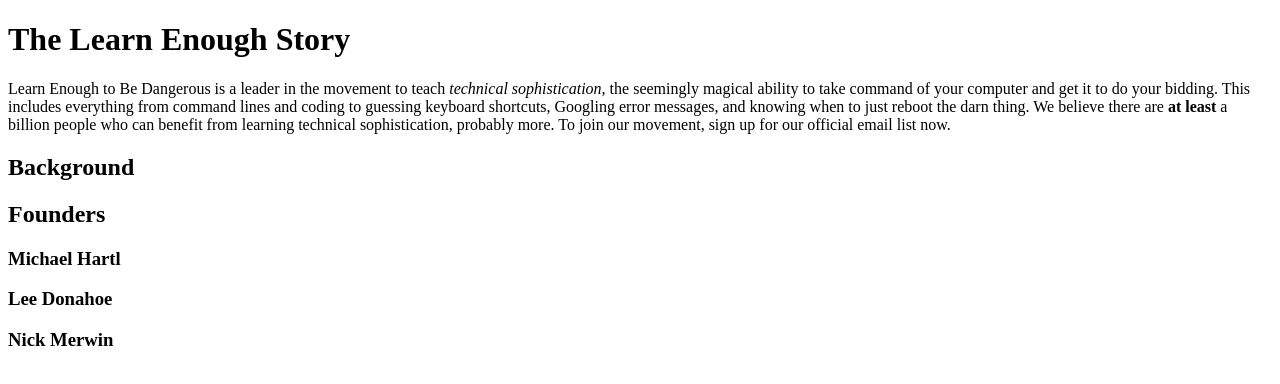
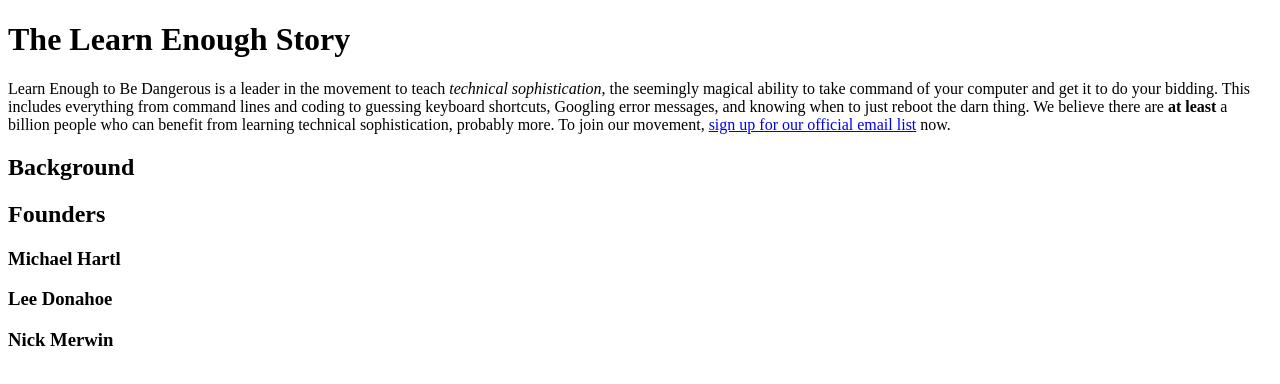
Before and after one commit to domgoucher/sample_website, a plain HTML site: page index.html in a window 1280 px wide. Drawn offline with Linux system fonts and the light colour scheme.

Commit message:
Add inline link

```diff
--- a/index.html
+++ b/index.html
@@ -7,7 +7,7 @@
   <body>
     <h1>The Learn Enough Story</h1>
     <p>
-      Learn Enough to Be Dangerous is a leader in the movement to teach <em>technical sophistication</em>, the seemingly magical ability to take command of your computer and get it to do your bidding. This includes everything from command lines and coding to guessing keyboard shortcuts, Googling error messages, and knowing when to just reboot the darn thing. We believe there are <strong>at least</strong> a billion people who can benefit from learning technical sophistication, probably more. To join our movement, sign up for our official email list now.
+      Learn Enough to Be Dangerous is a leader in the movement to teach <em>technical sophistication</em>, the seemingly magical ability to take command of your computer and get it to do your bidding. This includes everything from command lines and coding to guessing keyboard shortcuts, Googling error messages, and knowing when to just reboot the darn thing. We believe there are <strong>at least</strong> a billion people who can benefit from learning technical sophistication, probably more. To join our movement, <a href="http://learnenough.com/email">sign up for our official email list</a> now.
     </p>
     <h2>Background</h2>
 
```
